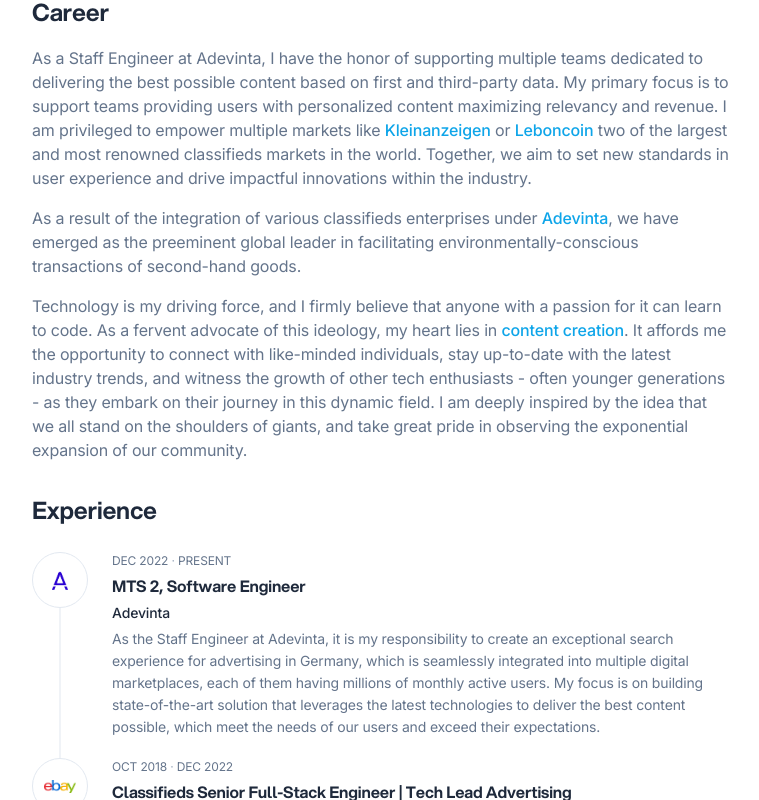
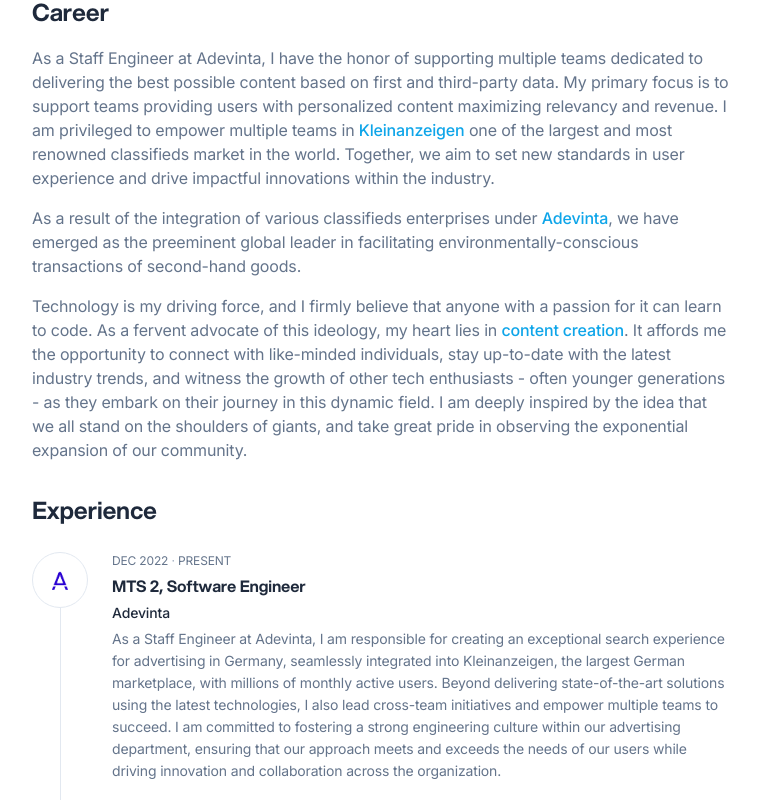
Before and after one commit to sesigl/personal-website, a Next.js app: page /about in a window 1280 px wide. Shown: the part 860-1660 px from the top of the page, without its empty margins (120-879 px from the left). Built offline with nearby package versions, Linux system fonts and the light colour scheme.

Commit message:
Remove sponsored section and update bio

```diff
--- a/src/app/about/page.tsx
+++ b/src/app/about/page.tsx
@@ -1,8 +1,6 @@
-import React from "react";
+import configuration from "@/configuration";
 import WidgetNewsletter from "@/partials/WidgetNewsletter";
-import WidgetSponsor from "@/partials/WidgetSponsor";
 import Image from "next/image";
-import configuration from "@/configuration";
 
 function About() {
   return (
@@ -57,7 +55,7 @@
                     possible content based on first and third-party data. My
                     primary focus is to support teams providing users with
                     personalized content maximizing relevancy and revenue. I am
-                    privileged to empower multiple markets like{" "}
+                    privileged to empower multiple teams in {" "}
                     <a
                       className="font-medium text-sky-500 hover:underline"
                       href="https://www.kleinanzeigen.de/"
@@ -65,15 +63,7 @@
                     >
                       Kleinanzeigen
                     </a>{" "}
-                    or{" "}
-                    <a
-                      className="font-medium text-sky-500 hover:underline"
-                      href="https://www.leboncoin.fr/"
-                      target="_blank"
-                    >
-                      Leboncoin
-                    </a>{" "}
-                    two of the largest and most renowned classifieds markets in
+                    one of the largest and most renowned classifieds market in
                     the world. Together, we aim to set new standards in user
                     experience and drive impactful innovations within the
                     industry.
@@ -148,16 +138,19 @@
                             Adevinta
                           </div>
                           <div className="text-sm text-slate-500 dark:text-slate-400">
-                            As the Staff Engineer at Adevinta, it is my
-                            responsibility to create an exceptional search
-                            experience for advertising in Germany, which is
-                            seamlessly integrated into multiple digital
-                            marketplaces, each of them having millions of
-                            monthly active users. My focus is on building
-                            state-of-the-art solution that leverages the latest
-                            technologies to deliver the best content possible,
-                            which meet the needs of our users and exceed their
-                            expectations.
+                            As a Staff Engineer at Adevinta, I am responsible
+                            for creating an exceptional search experience for
+                            advertising in Germany, seamlessly integrated into
+                            Kleinanzeigen, the largest German marketplace, with
+                            millions of monthly active users. Beyond delivering
+                            state-of-the-art solutions using the latest
+                            technologies, I also lead cross-team initiatives and
+                            empower multiple teams to succeed. I am committed to
+                            fostering a strong engineering culture within our
+                            advertising department, ensuring that our approach
+                            meets and exceeds the needs of our users while
+                            driving innovation and collaboration across the
+                            organization.
                           </div>
                         </div>
                       </div>
@@ -367,7 +360,6 @@
         <aside className="md:w-[240px] lg:w-[300px] shrink-0">
           <div className="space-y-6">
             <WidgetNewsletter />
-            <WidgetSponsor />
           </div>
         </aside>
       </div>
--- a/src/app/home/[category]/page.tsx
+++ b/src/app/home/[category]/page.tsx
@@ -1,12 +1,10 @@
-import React from "react";
+import ArticleCategory from "@/lib/domain/article/ArticleType";
+import ArticlesList from "@/partials/ArticlesList";
 import Hero from "@/partials/Hero";
-import ArticlesList from "@/partials/ArticlesList";
+import Projects from "@/partials/Projects";
 import Talks from "@/partials/Talks";
-import Projects from "@/partials/Projects";
+import WidgetBook from "@/partials/WidgetBook";
 import WidgetNewsletter from "@/partials/WidgetNewsletter";
-import WidgetSponsor from "@/partials/WidgetSponsor";
-import WidgetBook from "@/partials/WidgetBook";
-import ArticleCategory from "@/lib/domain/article/ArticleType";
 
 function HomeCategoryPage({
   params,
@@ -34,7 +32,6 @@
         <aside className="md:w-[240px] lg:w-[300px] shrink-0">
           <div className="space-y-6">
             <WidgetNewsletter />
-            <WidgetSponsor />
             <WidgetBook />
           </div>
         </aside>
--- a/src/app/imprint/page.tsx
+++ b/src/app/imprint/page.tsx
@@ -1,5 +1,4 @@
 import WidgetNewsletter from "@/partials/WidgetNewsletter";
-import WidgetSponsor from "@/partials/WidgetSponsor";
 
 function About() {
   return (
@@ -35,7 +34,6 @@
         <aside className="md:w-[240px] lg:w-[300px] shrink-0">
           <div className="space-y-6">
             <WidgetNewsletter />
-            <WidgetSponsor />
           </div>
         </aside>
       </div>
--- a/src/app/post/page.tsx
+++ b/src/app/post/page.tsx
@@ -1,13 +1,10 @@
-import React from "react";
-
+import BackButton from "@/partials/BackButton";
+import Footer from "@/partials/Footer";
+import Header from "@/partials/Header";
 import SideNavigation from "@/partials/SideNavigation";
-import Header from "@/partials/Header";
 import WidgetNewsletter from "@/partials/WidgetNewsletter";
-import WidgetSponsor from "@/partials/WidgetSponsor";
 import WidgetPosts from "@/partials/WidgetPosts";
-import Footer from "@/partials/Footer";
 import Image from "next/image";
-import BackButton from "@/partials/BackButton";
 
 function Post() {
   return (
@@ -347,8 +344,7 @@
               <aside className="md:w-[240px] lg:w-[300px] shrink-0">
                 <div className="space-y-6">
                   <WidgetNewsletter />
-                  <WidgetSponsor />
-                  <WidgetPosts />
+                  <WidgetPosts excludedPostIds={[]} />
                 </div>
               </aside>
             </div>
--- a/src/app/posts/[slug]/page.tsx
+++ b/src/app/posts/[slug]/page.tsx
@@ -3,7 +3,6 @@
 import { notFound } from "next/navigation";
 import { Mdx } from "@/partials/mdx/mdx";
 import WidgetNewsletter from "@/partials/WidgetNewsletter";
-import WidgetSponsor from "@/partials/WidgetSponsor";
 import WidgetPosts from "@/partials/WidgetPosts";
 import PostDate from "@/partials/post-date";
 import configuration from "@/configuration";
@@ -95,8 +94,7 @@
       <aside className="md:w-[240px] lg:w-[300px] shrink-0">
         <div className="space-y-6">
           <WidgetNewsletter />
-          <WidgetSponsor />
-          <WidgetPosts />
+          <WidgetPosts excludedPostIds={[post._id]} />
         </div>
       </aside>
     </div>
--- a/src/app/search/[query]/page.tsx
+++ b/src/app/search/[query]/page.tsx
@@ -1,5 +1,4 @@
 import React from "react";
-import WidgetSponsor from "@/partials/WidgetSponsor";
 import WidgetBook from "@/partials/WidgetBook";
 import PostItem from "@/app/home/[category]/post-item";
 import ArticleRepository from "@/lib/domain/article/ArticleRepository";
@@ -51,7 +50,6 @@
         {/* Right sidebar */}
         <aside className="md:w-[240px] lg:w-[300px] shrink-0">
           <div className="space-y-6">
-            <WidgetSponsor />
             <WidgetBook />
           </div>
         </aside>
--- a/src/app/subscribe/page.tsx
+++ b/src/app/subscribe/page.tsx
@@ -1,5 +1,4 @@
 import React from "react";
-import WidgetSponsor from "@/partials/WidgetSponsor";
 import WidgetBook from "@/partials/WidgetBook";
 
 import Image from "next/image";
@@ -183,7 +182,6 @@
         {/* Right sidebar */}
         <aside className="md:w-[240px] lg:w-[300px] shrink-0">
           <div className="space-y-6">
-            <WidgetSponsor />
             <WidgetBook />
           </div>
         </aside>
```
Also changed, not shown: src/partials/WidgetPosts.tsx (+11 -40 lines).
